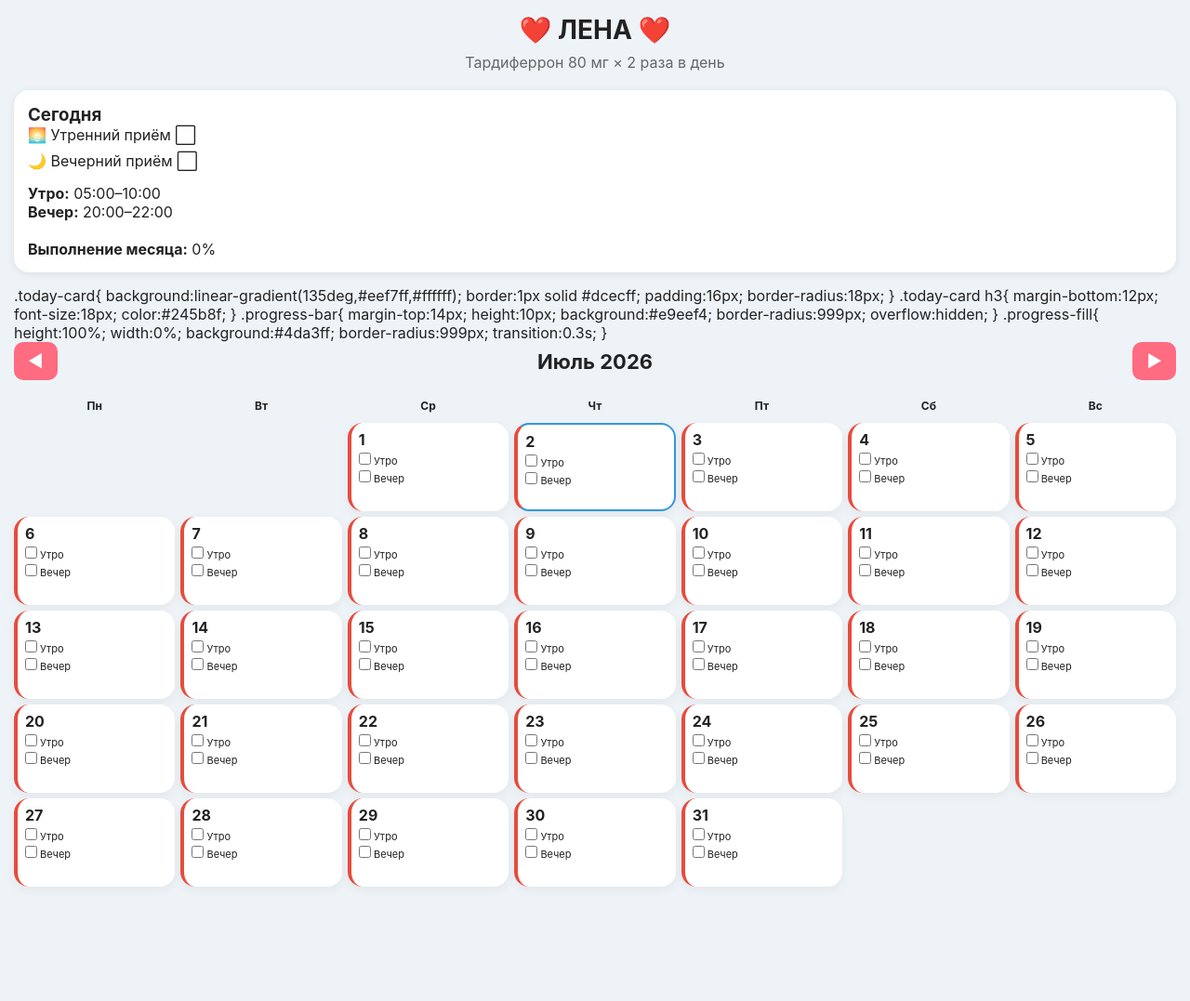
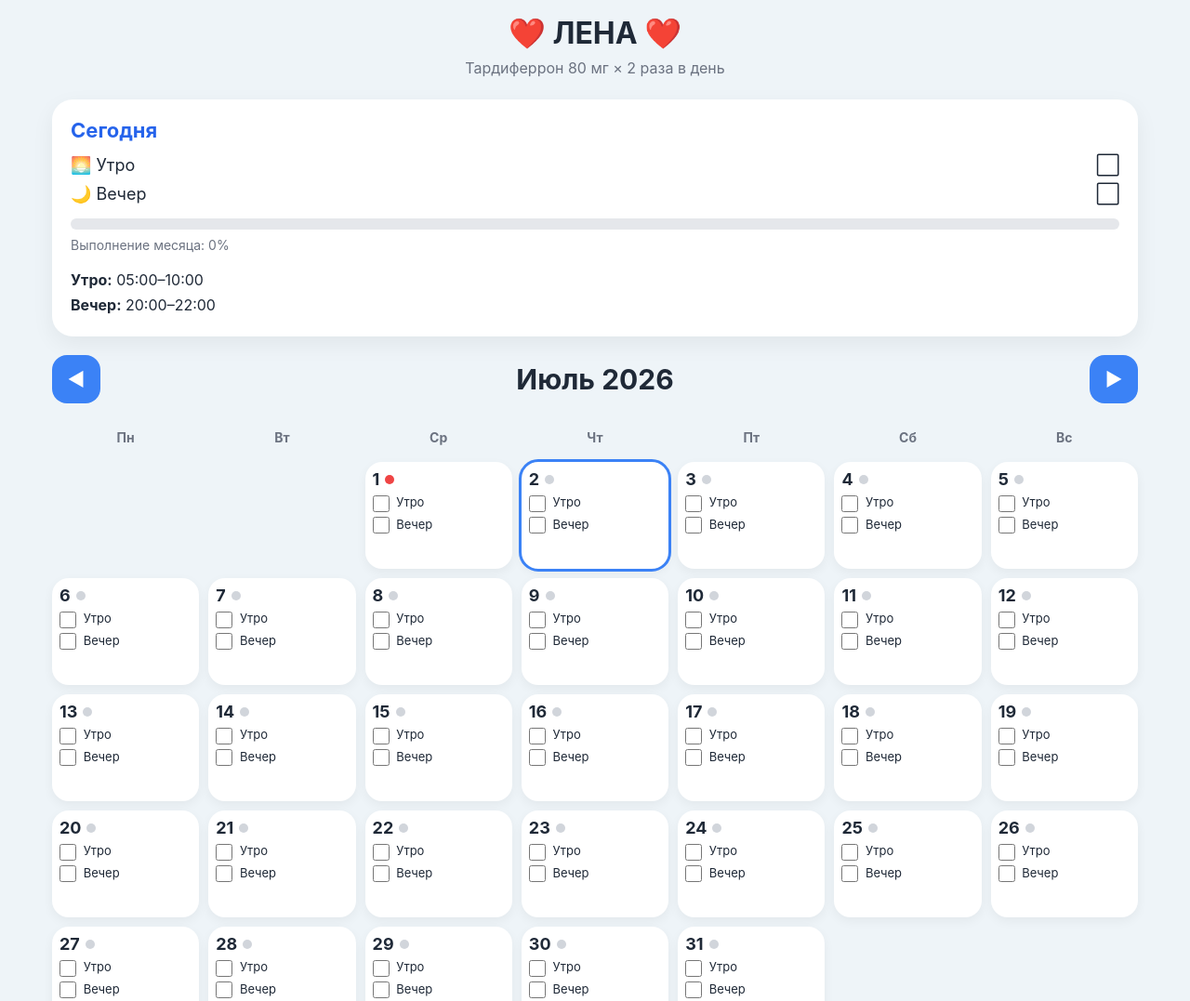
Before and after one commit to mi4edo-debug/lena-tardyferon, a plain HTML site: page index.html in a window 1280 px wide. Shown: the top 1077 px of the page at 93% size. Before the commit the page ends 969 px from the top, so only its background shows below. Drawn offline with Linux system fonts and the light colour scheme.

Commit message:
Update index.html

```diff
--- a/index.html
+++ b/index.html
@@ -3,9 +3,11 @@
 <head>
 <meta charset="UTF-8">
 <meta name="viewport" content="width=device-width, initial-scale=1.0">
+
 <title>Лена ❤️ Тардиферрон</title>
 
 <style>
+
 *{
 margin:0;
 padding:0;
@@ -14,108 +16,196 @@ font-family:-apple-system,BlinkMacSystemFont,sans-serif;
 }
 
 body{
-background:#eef3f8;
-padding:15px;
-color:#222;
+background:#eef4f8;
+padding:16px;
+color:#1f2937;
+max-width:1200px;
+margin:auto;
 }
 
 .header{
 text-align:center;
-margin-bottom:20px;
+margin-bottom:24px;
 }
 
 .header h1{
-font-size:28px;
+font-size:32px;
+font-weight:700;
 margin-bottom:8px;
 }
 
 .header p{
-color:#666;
+color:#6b7280;
+font-size:16px;
 }
 
-.stats{
-background:white;
-padding:15px;
-border-radius:16px;
-margin-bottom:15px;
-box-shadow:0 2px 8px rgba(0,0,0,.08);
+.card{
+background:#fff;
+border-radius:22px;
+padding:20px;
+box-shadow:0 8px 24px rgba(0,0,0,.06);
+margin-bottom:20px;
+}
+
+.today-title{
+font-size:22px;
+font-weight:700;
+margin-bottom:14px;
+color:#2563eb;
+}
+
+.today-row{
+display:flex;
+justify-content:space-between;
+margin-bottom:10px;
+font-size:18px;
+}
+
+.progress-wrap{
+margin-top:16px;
+}
+
+.progress-bar{
+height:12px;
+background:#e5e7eb;
+border-radius:999px;
+overflow:hidden;
+}
+
+.progress-fill{
+height:100%;
+width:0%;
+background:#3b82f6;
+transition:.3s;
+}
+
+.progress-text{
+margin-top:8px;
+font-size:14px;
+color:#6b7280;
+}
+
+.info{
+margin-top:16px;
+line-height:1.7;
 }
 
 .month-nav{
 display:flex;
 justify-content:space-between;
 align-items:center;
-margin-bottom:15px;
+margin-bottom:20px;
 }
 
 .month-nav button{
+width:52px;
+height:52px;
 border:none;
-background:#ff6b81;
+border-radius:16px;
+background:#3b82f6;
 color:white;
-padding:10px 15px;
-border-radius:10px;
-font-size:18px;
+font-size:20px;
+font-weight:bold;
 }
 
 .month-title{
-font-size:22px;
+font-size:30px;
 font-weight:700;
 }
 
 .calendar{
 display:grid;
 grid-template-columns:repeat(7,1fr);
-gap:6px;
+gap:10px;
 }
 
 .weekday{
 text-align:center;
-font-size:12px;
-font-weight:bold;
-padding:5px;
+font-weight:700;
+padding:8px;
+font-size:14px;
+color:#6b7280;
 }
 
 .day{
 background:white;
-border-radius:16px;
+border-radius:18px;
 padding:8px;
-min-height:95px;
+min-height:115px;
 box-shadow:0 4px 12px rgba(0,0,0,.05);
+position:relative;
+}
+
+.day-number{
+font-weight:700;
+font-size:18px;
+display:flex;
+align-items:center;
+gap:6px;
+margin-bottom:6px;
+}
+
+.status-dot{
+width:10px;
+height:10px;
+border-radius:50%;
+display:inline-block;
+}
+
+.green{
+background:#22c55e;
+}
+
+.yellow{
+background:#f59e0b;
+}
+
+.red{
+background:#ef4444;
+}
+
+.gray{
+background:#d1d5db;
 }
 
 .today{
-border:2px solid #3498db;
-}
-
-.full{
-border-left:4px solid #27ae60;
-background:white;
-}
-
-.partial{
-border-left:4px solid #f1c40f;
-background:white;
-}
-
-.missed{
-border-left:4px solid #e74c3c;
-background:white;
-}
-
-.day-number{
-font-weight:bold;
-margin-bottom:4px;
+outline:3px solid #3b82f6;
 }
 
 label{
 display:block;
-font-size:11px;
-margin-top:3px;
+font-size:13px;
+margin-top:5px;
+}
+
+input[type="checkbox"]{
+width:18px;
+height:18px;
+vertical-align:middle;
+margin-right:4px;
 }
 
 .empty{
 visibility:hidden;
 }
+
+@media(max-width:900px){
+
+.calendar{
+grid-template-columns:repeat(7,minmax(80px,1fr));
+overflow-x:auto;
+}
+
+.month-title{
+font-size:22px;
+}
+
+.day{
+min-height:110px;
+}
+
+}
+
 </style>
 </head>
 
@@ -126,67 +216,47 @@ visibility:hidden;
 <p>Тардиферрон 80 мг × 2 раза в день</p>
 </div>
 
-<div class="stats">
+<div class="card">
 
-<div class="today-card">
-<h3>Сегодня</h3>
-
-<div id="todayMorning">
-Утро ⬜
+<div class="today-title">
+Сегодня
 </div>
 
-<div id="todayEvening" style="margin-top:8px;">
-Вечер ⬜
+<div id="todayMorning" class="today-row">
+<span>🌅 Утро</span>
+<span>⬜</span>
 </div>
 
+<div id="todayEvening" class="today-row">
+<span>🌙 Вечер</span>
+<span>⬜</span>
+</div>
+
+<div class="progress-wrap">
 <div class="progress-bar">
 <div id="progressFill" class="progress-fill"></div>
 </div>
+
+<div class="progress-text">
+Выполнение месяца:
+<span id="progress">0%</span>
+</div>
 </div>
 
-<div style="margin-top:15px;">
-<div><strong>Утро:</strong> 05:00–10:00</div>
-<div><strong>Вечер:</strong> 20:00–22:00</div>
-<br>
-<div><strong>Выполнение месяца:</strong> <span id="progress">0%</span></div>
+<div class="info">
+<strong>Утро:</strong> 05:00–10:00<br>
+<strong>Вечер:</strong> 20:00–22:00
 </div>
 
 </div>
-.today-card{
-background:linear-gradient(135deg,#eef7ff,#ffffff);
-border:1px solid #dcecff;
-padding:16px;
-border-radius:18px;
-}
 
-.today-card h3{
-margin-bottom:12px;
-font-size:18px;
-color:#245b8f;
-}
-
-.progress-bar{
-margin-top:14px;
-height:10px;
-background:#e9eef4;
-border-radius:999px;
-overflow:hidden;
-}
-
-.progress-fill{
-height:100%;
-width:0%;
-background:#4da3ff;
-border-radius:999px;
-transition:0.3s;
-}
 <div class="month-nav">
 <button id="prev">◀</button>
-<div class="month-title" id="monthTitle"></div>
+<div id="monthTitle" class="month-title"></div>
 <button id="next">▶</button>
 </div>
 
-<div class="calendar" id="calendar"></div>
+<div id="calendar" class="calendar"></div>
 
 <script>
 
@@ -240,15 +310,17 @@ calendar.appendChild(empty);
 let checked=0;
 let total=daysInMonth*2;
 
+const now = new Date();
+
 for(let day=1;day<=daysInMonth;day++){
 
-const dateString=
+const dateString =
 `${year}-${String(month+1).padStart(2,"0")}-${String(day).padStart(2,"0")}`;
 
-const morning=
+const morning =
 localStorage.getItem(storageKey(dateString,"morning"))==="true";
 
-const evening=
+const evening =
 localStorage.getItem(storageKey(dateString,"evening"))==="true";
 
 if(morning) checked++;
@@ -256,19 +328,80 @@ if(evening) checked++;
 
 const div=document.createElement("div");
 
-let status="missed";
+const cellDate = new Date(year,month,day);
+
+let dotClass="gray";
+
+if(cellDate < new Date(now.getFullYear(),now.getMonth(),now.getDate())){
 
 if(morning && evening){
-status="full";
+dotClass="green";
 }else if(morning || evening){
-status="partial";
+dotClass="yellow";
+}else{
+dotClass="red";
 }
 
-div.className=`day ${status}`;
+}else{
 
-const today=new Date();
-  const todayString =
-`${today.getFullYear()}-${String(today.getMonth()+1).padStart(2,"0")}-${String(today.getDate()).padStart(2,"0")}`;
+if(morning && evening){
+dotClass="green";
+}else if(morning || evening){
+dotClass="yellow";
+}
+
+}
+
+div.className="day";
+
+if(
+day===now.getDate() &&
+month===now.getMonth() &&
+year===now.getFullYear()
+){
+div.classList.add("today");
+}
+
+div.innerHTML=`
+<div class="day-number">
+${day}
+<span class="status-dot ${dotClass}"></span>
+</div>
+
+<label>
+<input
+type="checkbox"
+data-date="${dateString}"
+data-type="morning"
+${morning ? "checked" : ""}
+>
+Утро
+</label>
+
+<label>
+<input
+type="checkbox"
+data-date="${dateString}"
+data-type="evening"
+${evening ? "checked" : ""}
+>
+Вечер
+</label>
+`;
+
+calendar.appendChild(div);
+
+}
+
+const percent = Math.round((checked/total)*100);
+
+progress.innerText = percent + "%";
+
+document.getElementById("progressFill").style.width =
+percent + "%";
+
+const todayString =
+`${now.getFullYear()}-${String(now.getMonth()+1).padStart(2,"0")}-${String(now.getDate()).padStart(2,"0")}`;
 
 const todayMorning =
 localStorage.getItem(
@@ -280,76 +413,15 @@ localStorage.getItem(
 storageKey(todayString,"evening")
 )==="true";
 
-const morningBlock =
-document.getElementById("todayMorning");
+document.getElementById("todayMorning").innerHTML =
+`<span>🌅 Утро</span><span>${todayMorning ? "✅" : "⬜"}</span>`;
 
-const eveningBlock =
-document.getElementById("todayEvening");
+document.getElementById("todayEvening").innerHTML =
+`<span>🌙 Вечер</span><span>${todayEvening ? "✅" : "⬜"}</span>`;
 
-if(morningBlock){
-morningBlock.innerHTML =
-todayMorning
-? "🌅 Утренний приём ✅"
-: "🌅 Утренний приём ⬜";
-}
+document.querySelectorAll("input[type='checkbox']").forEach(box=>{
 
-if(eveningBlock){
-eveningBlock.innerHTML =
-todayEvening
-? "🌙 Вечерний приём ✅"
-: "🌙 Вечерний приём ⬜";
-}
-
-if(
-today.getDate()===day &&
-today.getMonth()===month &&
-today.getFullYear()===year
-){
-div.classList.add("today");
-}
-
-div.innerHTML=`
-<div class="day-number">${day}</div>
-
-<label>
-<input
-type="checkbox"
-data-date="${dateString}"
-data-type="morning"
-${morning?"checked":""}
->
-Утро
-</label>
-
-<label>
-<input
-type="checkbox"
-data-date="${dateString}"
-data-type="evening"
-${evening?"checked":""}
->
-Вечер
-</label>
-`;
-
-calendar.appendChild(div);
-
-}
-
-const percent =
-Math.round((checked/total)*100);
-
-progress.innerText = percent + "%";
-
-const progressFill =
-document.getElementById("progressFill");
-
-if(progressFill){
-progressFill.style.width = percent + "%";
-}
-document.querySelectorAll("input").forEach(input=>{
-
-input.addEventListener("change",function(){
+box.addEventListener("change",function(){
 
 localStorage.setItem(
 storageKey(
```
